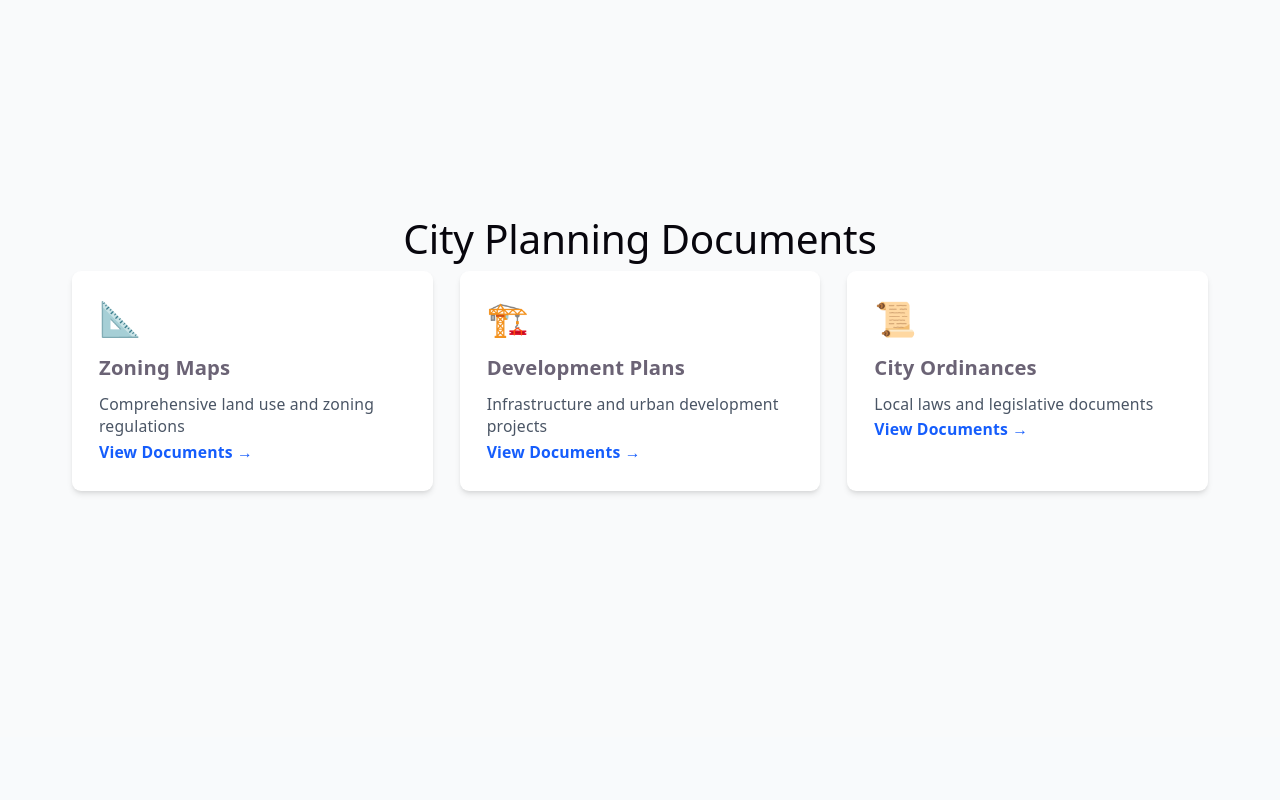
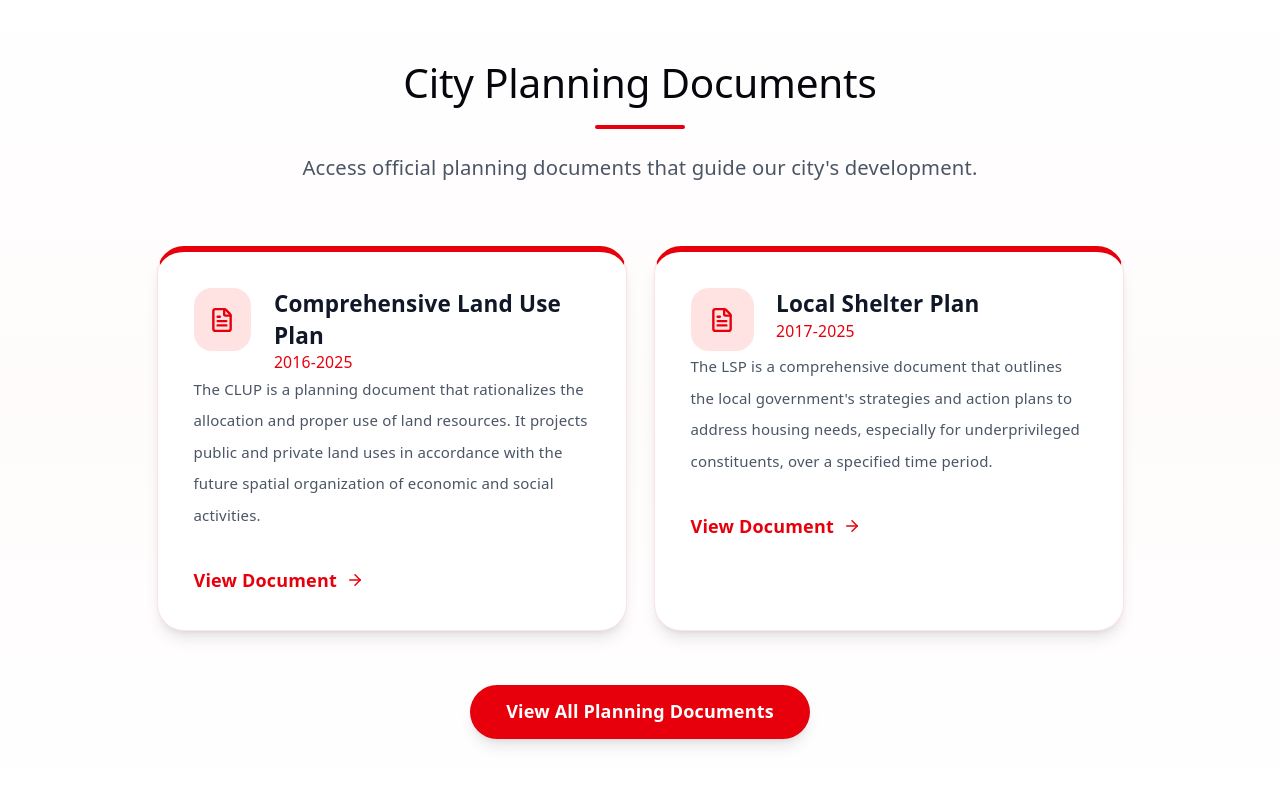
Before and after one commit to RicRicRicRicRicRic/tanauancity_redeisgn_OJT, a React (Vite) app in the folder tanauan/: page / in a window 1280 px wide. Shown: the part 10700-11500 px from the top of the page. Built offline with nearby package versions, Linux system fonts and the light colour scheme; no server answers.

Commit message:
draft of planning documents section(to be redesigned)

```diff
--- a/tanauan/src/components/sections/PlanningDocumentsSection.tsx
+++ b/tanauan/src/components/sections/PlanningDocumentsSection.tsx
@@ -1,31 +1,98 @@
+import { FileText, ArrowRight } from "lucide-react";
+
 function PlanningDocumentsSection() {
+  const documents = [
+    {
+      title: "Comprehensive Land Use Plan",
+      year: "2016-2025",
+      description:
+        "The CLUP is a planning document that rationalizes the allocation and proper use of land resources. It projects public and private land uses in accordance with the future spatial organization of economic and social activities.",
+    },
+    {
+      title: "Local Shelter Plan",
+      year: "2017-2025",
+      description:
+        "The LSP is a comprehensive document that outlines the local government's strategies and action plans to address housing needs, especially for underprivileged constituents, over a specified time period.",
+    },
+  ];
+
   return (
-    <section id="planning-documents" className="h-[768px] min-h-[768px] flex items-center justify-center bg-gray-50 overflow-hidden">
-      <div className="w-full px-6 md:px-12 lg:px-16">
-        <h2 className="text-4xl font-bold text-center mb-12 text-gray-800">City Planning Documents</h2>
-        <div className="grid grid-cols-1 md:grid-cols-3 gap-6 max-w-7xl mx-auto">
-          <div className="bg-white p-6 rounded-lg shadow-md hover:shadow-lg transition-shadow">
-            <div className="text-3xl mb-3">📐</div>
-            <h3 className="text-lg font-semibold mb-2">Zoning Maps</h3>
-            <p className="text-sm text-gray-600 mb-3">Comprehensive land use and zoning regulations</p>
-            <button className="text-blue-600 hover:text-blue-800 font-semibold text-sm">View Documents →</button>
-          </div>
-          <div className="bg-white p-6 rounded-lg shadow-md hover:shadow-lg transition-shadow">
-            <div className="text-3xl mb-3">🏗️</div>
-            <h3 className="text-lg font-semibold mb-2">Development Plans</h3>
-            <p className="text-sm text-gray-600 mb-3">Infrastructure and urban development projects</p>
-            <button className="text-blue-600 hover:text-blue-800 font-semibold text-sm">View Documents →</button>
-          </div>
-          <div className="bg-white p-6 rounded-lg shadow-md hover:shadow-lg transition-shadow">
-            <div className="text-3xl mb-3">📜</div>
-            <h3 className="text-lg font-semibold mb-2">City Ordinances</h3>
-            <p className="text-sm text-gray-600 mb-3">Local laws and legislative documents</p>
-            <button className="text-blue-600 hover:text-blue-800 font-semibold text-sm">View Documents →</button>
-          </div>
+    <section
+      id="planning-documents"
+      className="bg-gradient-to-b from-white via-red-50/30 to-white py-20"
+    >
+      <div className="max-w-5xl mx-auto px-6">
+        {/* Heading */}
+        <div className="text-center max-w-2xl mx-auto">
+          <h2 className="text-4xl font-bold text-gray-900">
+            City Planning Documents
+          </h2>
+
+          <div className="w-20 h-1 bg-red-600 rounded-full mx-auto mt-4 mb-5" />
+
+          <p className="text-gray-600 text-lg">
+            Access official planning documents that guide our city's
+            development.
+          </p>
+        </div>
+
+        {/* Cards */}
+        <div className="mt-14 flex flex-wrap justify-center gap-6">
+          {documents.map((doc) => (
+            <div
+              key={doc.title}
+              className="group w-full max-w-[470px] overflow-hidden rounded-3xl border border-red-100 border-t-[6px] border-t-red-600 bg-white shadow-lg transition-all duration-300 hover:-translate-y-2 hover:shadow-2xl"
+            >
+              <div className="p-8">
+                <div className="flex items-start gap-5">
+                  {/* Icon */}
+                  <div className="flex h-14 w-14 items-center justify-center rounded-2xl bg-red-100">
+                    <FileText
+                      size={26}
+                      className="text-red-600"
+                      strokeWidth={2.2}
+                    />
+                  </div>
+
+                  {/* Title */}
+                  <div>
+                    <h3 className="text-xl font-semibold text-gray-900">
+                      {doc.title}
+                    </h3>
+
+                    <p className="mt-1 text-sm font-medium text-red-600">
+                      {doc.year}
+                    </p>
+                  </div>
+                </div>
+
+                {/* Description */}
+                <p className="mt-6 text-[15px] leading-7 text-gray-600">
+                  {doc.description}
+                </p>
+
+                {/* Button */}
+                <button className="mt-8 inline-flex items-center gap-2 font-semibold text-red-600 transition-all duration-300 group-hover:gap-3 hover:text-red-700">
+                  View Document
+                  <ArrowRight
+                    size={18}
+                    className="transition-transform group-hover:translate-x-1"
+                  />
+                </button>
+              </div>
+            </div>
+          ))}
+        </div>
+
+        {/* CTA */}
+        <div className="mt-12 flex justify-center">
+          <button className="rounded-full bg-red-600 px-8 py-3 text-base font-semibold text-white shadow-lg transition-all duration-300 hover:scale-105 hover:bg-red-700">
+            View All Planning Documents
+          </button>
         </div>
       </div>
     </section>
-  )
+  );
 }
 
-export default PlanningDocumentsSection
+export default PlanningDocumentsSection;
```
